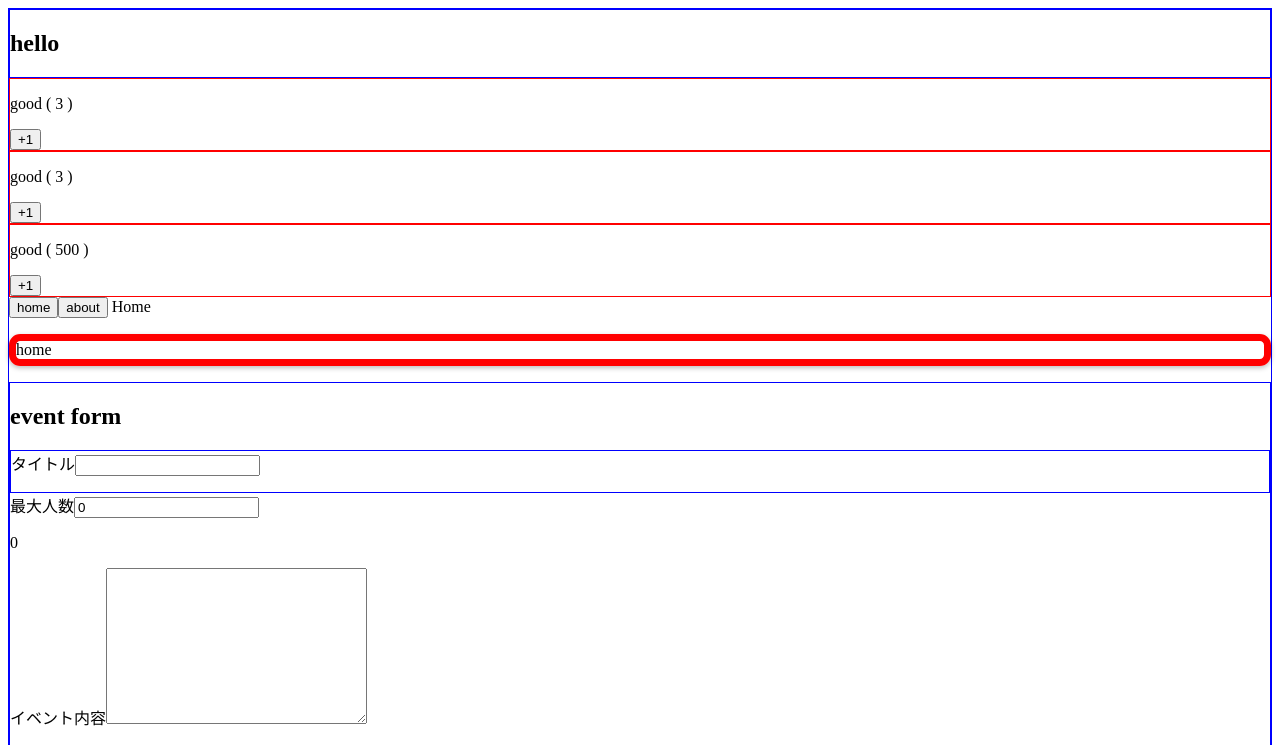
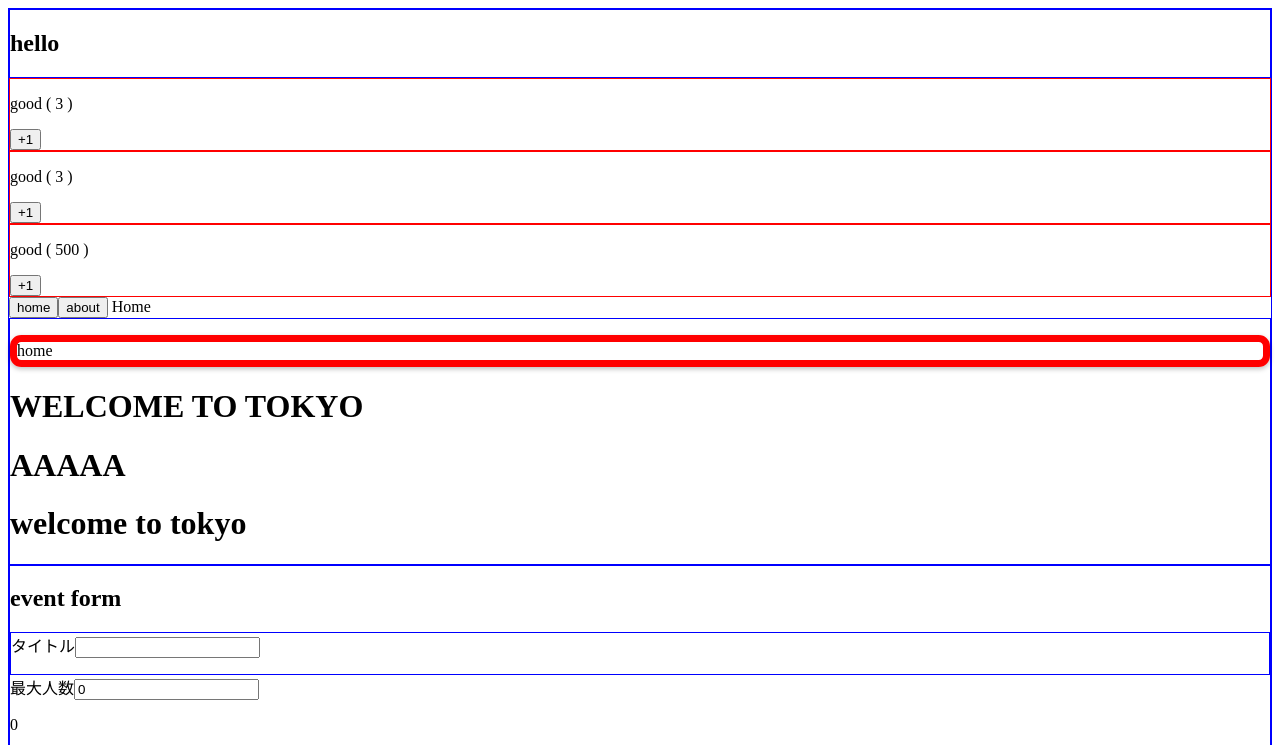
Before and after one commit to cb-higami/vue-practice, a Vue app in the folder udemy-vue.js/: page / in a window 1280 px wide. Shown: the top 745 px of the page. Built offline with nearby package versions, Linux system fonts and the light colour scheme.

Commit message:
フィルターの作成

```diff
--- a/udemy-vue.js/src/components/Home.vue
+++ b/udemy-vue.js/src/components/Home.vue
@@ -1,10 +1,26 @@
 <template>
-    <p v-border:solid.round.shadow="{ width: '7px' , color : 'red'}">home</p>
+    <div>
+        <p v-border:solid.round.shadow="{ width: '7px' , color : 'red'}">home</p>
+        <h1> {{ title | upperCase }}</h1>
+        <h1> {{ 'aaaaa' | upperCase }}</h1>
+        <h1> {{ "WELCOME TO TOKYO" | lowerCase }}</h1>
+    </div>
 </template>
 
 <script>
-//ディレクティブ ローカル登録
 export default {
+    data() {
+        return {
+            title : 'welcome to tokyo'
+        }
+    },
+    //フィルター ローカル登録
+    filters: {
+        lowerCase(value) {
+            return value.toLowerCase()
+        }
+    },
+    //ディレクティブ ローカル登録
     directives: {
         border(el, binding) {
             el.style.borderWidth = binding.value.width
--- a/udemy-vue.js/src/main.js
+++ b/udemy-vue.js/src/main.js
@@ -30,6 +30,10 @@ Vue.component("LikeNumber", LikeNumber);
 //   }
 // })
 
+// グローバル登録
+Vue.filter("upperCase", function(value) {
+  return value.toUpperCase()
+})
 
 new Vue({
   render: h => h(App),
```
